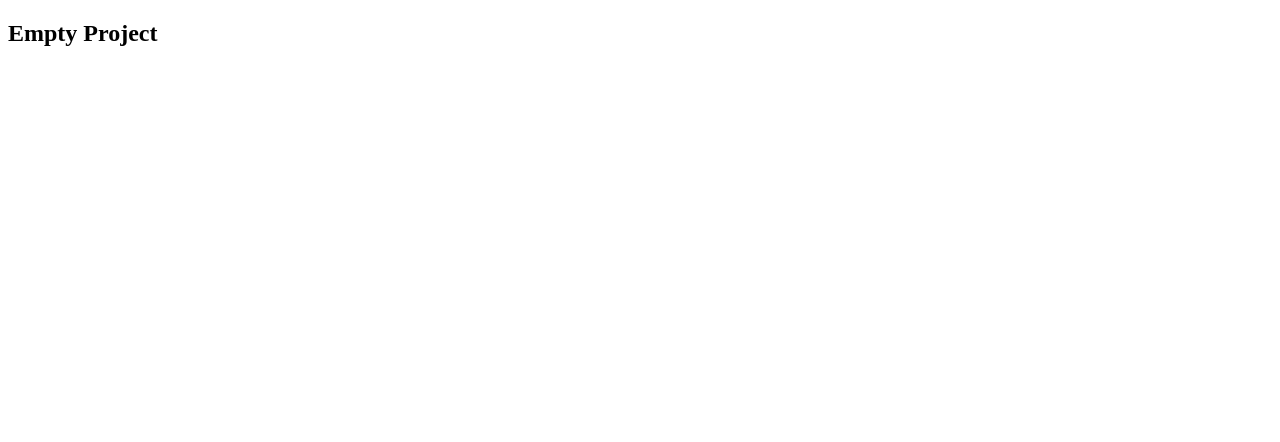
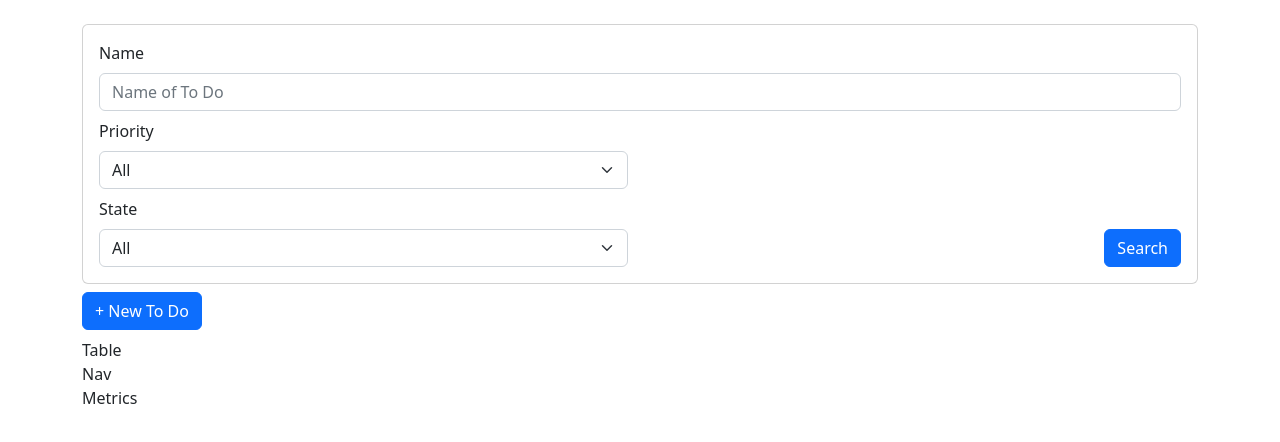
Before and after one commit to Zivangu9/todo-app-apprentice-frontend, a React (Create React App) app: page / in a window 1280 px wide. Shown: the top 442 px of the page. Built offline with nearby package versions, Linux system fonts and the light colour scheme.

Commit message:
Add Filter Section
Add bootstrap
Add custom Input component
add custom Select component
Add Filter Section

```diff
--- a/package.json
+++ b/package.json
@@ -6,9 +6,11 @@
     "@testing-library/jest-dom": "^5.16.5",
     "@testing-library/react": "^13.4.0",
     "@testing-library/user-event": "^13.5.0",
+    "bootstrap": "^5.2.1",
     "react": "^18.2.0",
+    "react-bootstrap": "^2.5.0",
     "react-dom": "^18.2.0",
-    "react-scripts": "5.0.1",
+    "react-scripts": "^5.0.1",
     "web-vitals": "^2.1.4"
   },
   "scripts": {
--- a/src/App.js
+++ b/src/App.js
@@ -1,9 +1,16 @@
-function App() {
+import { Button, Container } from "react-bootstrap";
+import Filter from "./components/todos/Filter";
+
+const App = () => {
   return (
-    <div>
-      <h2>Empty Project</h2>
-    </div>
+    <Container className="pt-4">
+      <Filter />
+      <Button className="my-2">+ New To Do</Button>
+      <div>Table</div>
+      <div>Nav</div>
+      <div>Metrics</div>
+    </Container>
   );
-}
+};
 
 export default App;
--- /dev/null
+++ b/src/components/todos/Filter.js
@@ -0,0 +1,40 @@
+import { Button, Card, Col, Row } from "react-bootstrap";
+import Input from "../ui/Input";
+import Select from "../ui/Select";
+
+const Filter = () => {
+  return (
+    <Card>
+      <Card.Body gap>
+        <Input label="Name" type="text" placeholder="Name of To Do" />
+        <Row>
+          <Col>
+            <Select
+              className="mt-2"
+              label="Priority"
+              options={[
+                { value: null, text: "All" },
+                { value: "HIGH", text: "High" },
+                { value: "MEDIUM", text: "Medium" },
+                { value: "LOW", text: "Low" },
+              ]}
+            />
+            <Select
+              className="mt-2"
+              label="State"
+              options={[
+                { value: null, text: "All" },
+                { value: "true", text: "Done" },
+                { value: "false", text: "Undone" },
+              ]}
+            />
+          </Col>
+          <Col className="d-flex">
+            <Button className="ms-auto mt-auto">Search</Button>
+          </Col>
+        </Row>
+      </Card.Body>
+    </Card>
+  );
+};
+export default Filter;
--- /dev/null
+++ b/src/components/ui/Input.js
@@ -0,0 +1,12 @@
+import { Form } from "react-bootstrap";
+
+const Input = ({ label, type, placeholder }) => {
+  return (
+    <Form.Group controlId={label}>
+      <Form.Label>{label}</Form.Label>
+      <Form.Control type={type} placeholder={placeholder}></Form.Control>
+    </Form.Group>
+  );
+};
+
+export default Input;
--- /dev/null
+++ b/src/components/ui/Select.js
@@ -0,0 +1,15 @@
+import { Form } from "react-bootstrap";
+
+const Select = ({ label, options, className }) => {
+  return (
+    <Form.Group className={className} controlId={label}>
+      <Form.Label>{label}</Form.Label>
+      <Form.Select>
+        {options.map((option) => {
+          return <option key={option.text} value={option.value}>{option.text}</option>;
+        })}
+      </Form.Select>
+    </Form.Group>
+  );
+};
+export default Select;
--- a/src/index.js
+++ b/src/index.js
@@ -1,7 +1,7 @@
+import 'bootstrap/dist/css/bootstrap.css';
 import React from "react";
 import ReactDOM from "react-dom/client";
 import App from "./App";
-
 const root = ReactDOM.createRoot(document.getElementById("root"));
 root.render(
   <React.StrictMode>
```
Also changed, not shown: 1 other file (tests, documents, lock files or other folders).
